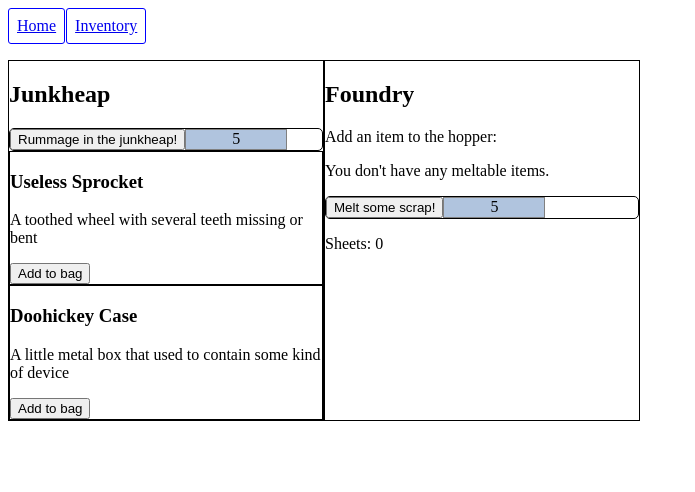
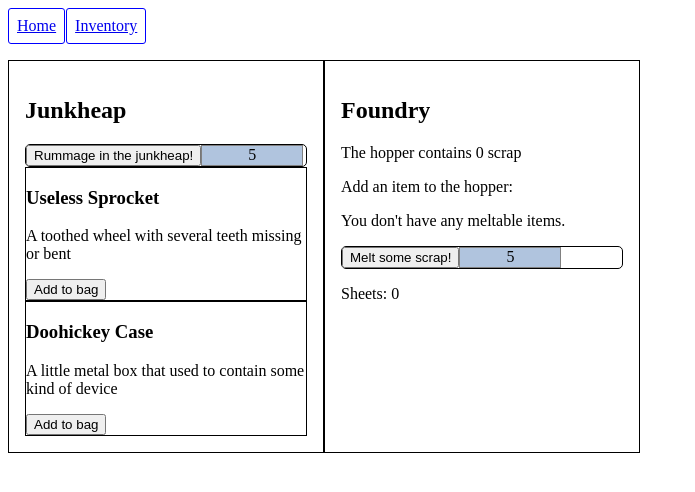
Before and after one commit to gpcroucher/idle-game, a React (Vite) app: page /map in a window 1280 px wide. Shown: the top 492 px of the page, without its empty margins (0-695 px from the left). Built offline with nearby package versions, Linux system fonts and the light colour scheme.

Commit message:
meltable items now have a meltvalue which determines how much scrap they add to the hopper

```diff
--- a/src/assets/items.js
+++ b/src/assets/items.js
@@ -4,12 +4,14 @@ export default [
     name: "Useless Sprocket",
     description: "A toothed wheel with several teeth missing or bent",
     meltable: "steel",
+    meltvalue: 2,
   },
   {
     id: 1,
     name: "Doohickey Case",
     description: "A little metal box that used to contain some kind of device",
     meltable: "steel",
+    meltvalue: 1,
   },
   {
     id: 2,
@@ -43,4 +45,5 @@ export default [
     description: "A large steel bolt worn smooth",
     meltable: "steel",
   },
+  {},
 ];
--- a/src/pages/Map.css
+++ b/src/pages/Map.css
@@ -5,4 +5,5 @@
 
 .room {
   border: 1px solid black;
+  padding: 1rem;
 }
--- a/src/rooms/Foundry.jsx
+++ b/src/rooms/Foundry.jsx
@@ -27,6 +27,7 @@ export default function Foundry() {
   return (
     <div className="room room-foundry">
       <h2>Foundry</h2>
+      <p>The hopper contains {hopperContents} scrap</p>
       <p>Add an item to the hopper:</p>
       {displayHopperables()}
       <Activity
@@ -46,7 +47,9 @@ export default function Foundry() {
       count: 1,
     };
     console.log(thisItemStack);
-    setHopperContents(hopperContents + 1);
+    setHopperContents(
+      hopperContents + thisItemStack.item.meltvalue * thisItemStack.count
+    );
     decrementInventoryStack(thisItemStack.item);
   }
 
```
